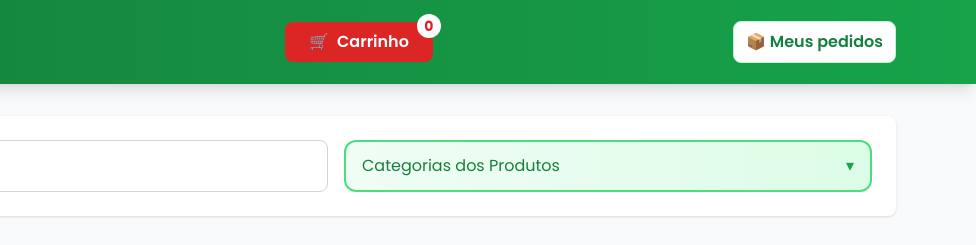
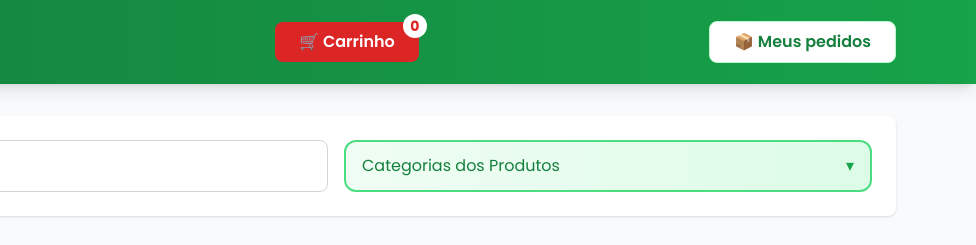
Before and after one commit to viniciusjardel/victor-farma, a plain HTML site: page frontend/index.html in a window 1280 px wide. Shown: the top 245 px of the page, 304-1280 px from the left. Drawn offline with nearby package versions, Linux system fonts and the light colour scheme; no server answers.

Commit message:
Commit via Copilot

```diff
--- a/frontend/index.html
+++ b/frontend/index.html
@@ -211,10 +211,10 @@
         </div>
       </div>
       <button id="cart-btn" class="relative bg-red-600 hover:bg-red-700 btn-hover px-3 py-2 md:px-6 md:py-2 rounded-lg font-semibold flex items-center gap-2 text-sm md:text-base">
-        🛒 <span class="hidden sm:inline">Carrinho</span>
+        🛒 Carrinho
         <span id="cart-count" class="absolute -top-2 -right-2 bg-white text-red-600 font-bold rounded-full w-5 h-5 md:w-6 md:h-6 flex items-center justify-center text-xs md:text-sm">0</span>
       </button>
-      <button id="my-orders-btn" class="ml-3 bg-white text-green-700 border border-green-200 hover:bg-green-50 btn-hover px-3 py-2 rounded-lg font-semibold text-sm md:text-base">
+      <button id="my-orders-btn" class="ml-3 bg-white text-green-700 border border-green-200 hover:bg-green-50 btn-hover px-3 py-2 md:px-6 md:py-2 rounded-lg font-semibold text-sm md:text-base">
         📦 Meus pedidos
       </button>
     </div>
```
